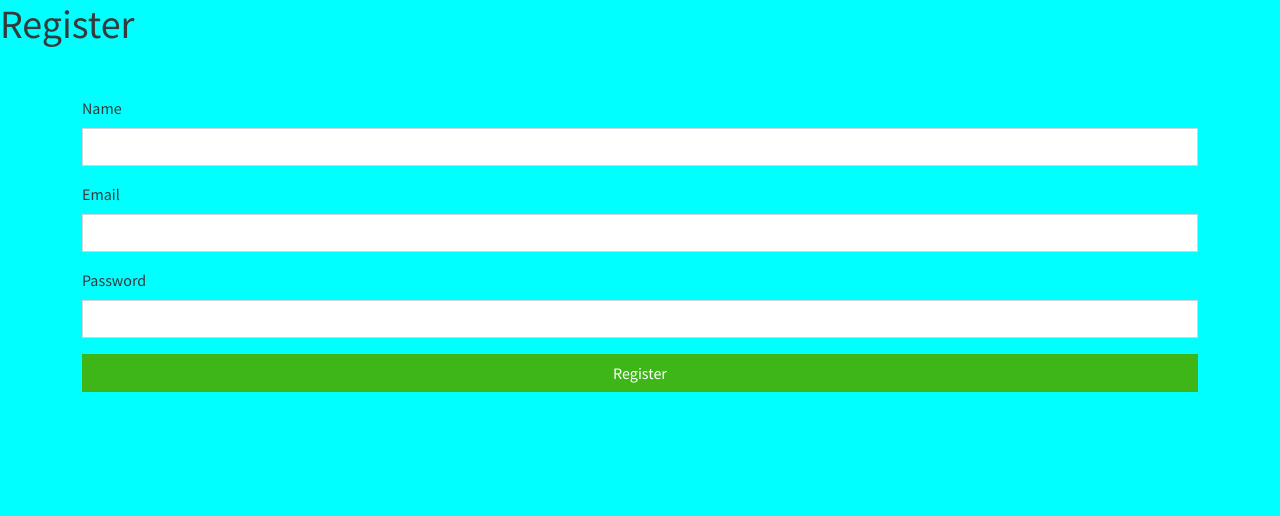
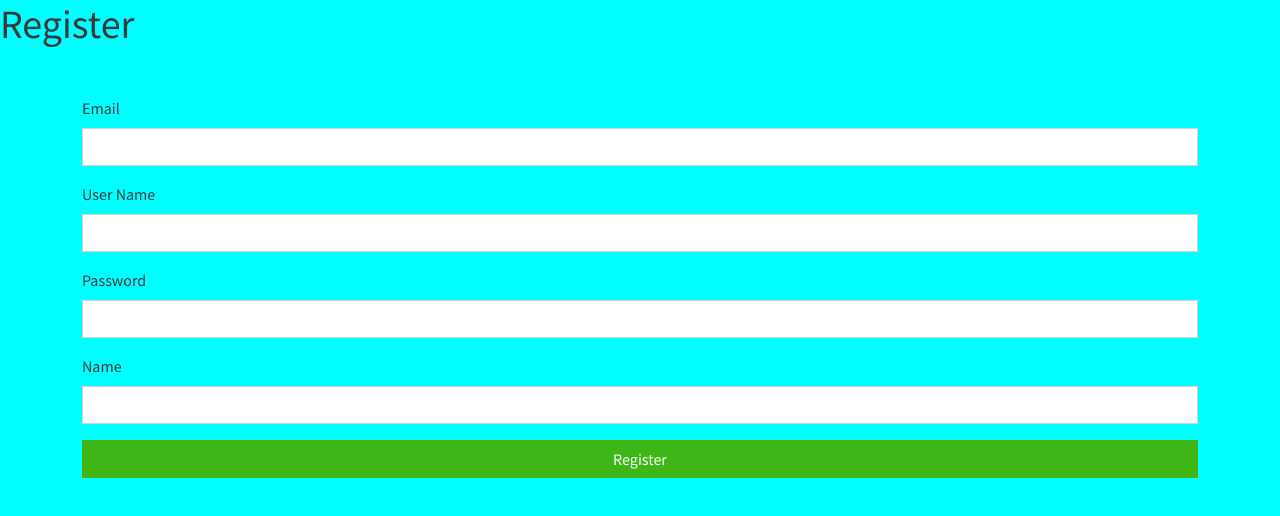
Before and after one commit to TammyH-crypto/agenda-front-end, a React (Vite) app: page /register in a window 1280 px wide. Shown: the top 516 px of the page. Built offline with nearby package versions, Linux system fonts and the light colour scheme.

Commit message:
adding some style

```diff
--- a/src/component/RegisterForm.jsx
+++ b/src/component/RegisterForm.jsx
@@ -6,7 +6,12 @@ const baseUrl = import.meta.env.VITE_BASE_URL;
 const endPoint = "user";
 
 export const RegisterForm = () => {
-  const [form, setForm] = useState({ name: "", email: "", password: "" });
+  const [form, setForm] = useState({
+    email: "",
+    username: "",
+    password: "",
+    name: "",
+  });
   const navigate = useNavigate();
 
   const handleChange = (event) => {
@@ -25,9 +30,9 @@ export const RegisterForm = () => {
     });
     const data = await result.json();
 
-    window.location.reload();
+    //window.location.reload();
 
-    navigate("/");
+    navigate("/employees");
   };
 
   return (
@@ -35,22 +40,22 @@ export const RegisterForm = () => {
       <main className="container ml-2 mr-2 mb-5 mt-5">
         <form onSubmit={submitHandler}>
           <div className="mb-3">
-            <label className="form-label">Name</label>
-            <input
-              name="name"
-              onChange={handleChange}
-              value={form.name}
-              type="text"
-              className="form-control"
-            />
-          </div>
-          <div className="mb-3">
             <label className="form-label">Email</label>
             <input
               name="email"
               onChange={handleChange}
               value={form.email}
               type="email"
+              className="form-control"
+            />
+          </div>
+          <div className="mb-3">
+            <label className="form-label">User Name</label>
+            <input
+              name="username"
+              onChange={handleChange}
+              value={form.username}
+              type="username"
               className="form-control"
             />
           </div>
@@ -64,6 +69,16 @@ export const RegisterForm = () => {
               className="form-control"
             />
           </div>
+          <div className="mb-3">
+            <label className="form-label">Name</label>
+            <input
+              name="name"
+              onChange={handleChange}
+              value={form.name}
+              type="name"
+              className="form-control"
+            />
+          </div>
 
           <button className="btn btn-success w-100">Register</button>
         </form>
```
